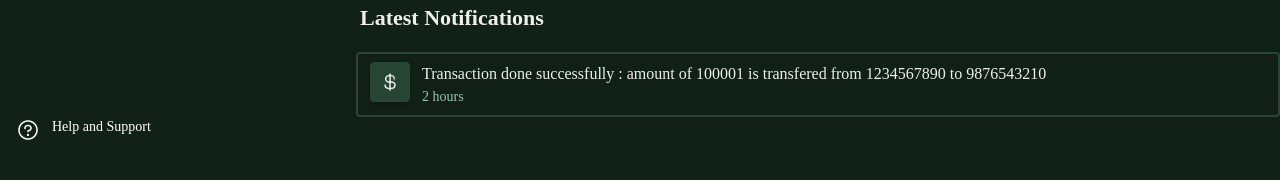
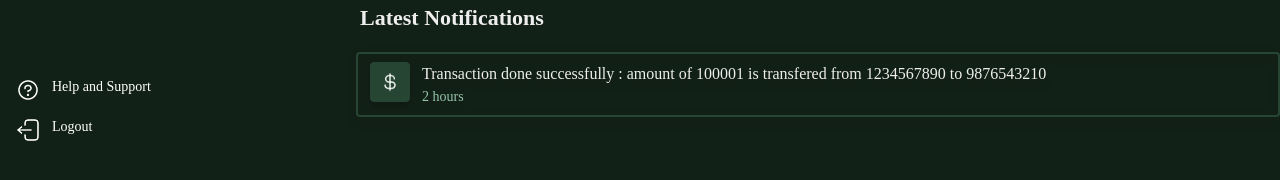
Before and after one commit to OSB-Grads/OSB-Graduate-Assignment-2-FE, a React (Vite) app: page / in a window 1280 px wide. Shown: the part 634-814 px from the top of the page. Built offline with nearby package versions, Linux system fonts and the light colour scheme; no server answers; sample sign-in values are in the browser's storage.

Commit message:
Added the logout

```diff
--- a/src/components/Leftnavbar/Leftnavbar.css
+++ b/src/components/Leftnavbar/Leftnavbar.css
@@ -303,3 +303,9 @@
 
 
 }
+.left-nav-bottom{
+    display: flex;
+    flex-direction: column;
+    align-items:flex-end;
+
+}
--- a/src/components/Leftnavbar/Leftnavbar.tsx
+++ b/src/components/Leftnavbar/Leftnavbar.tsx
@@ -1,5 +1,6 @@
 import React, { useEffect, useState } from "react";
 import helpIcon from "../../assets/help-icon.png";
+import LogoutIcon from "../../assets/Logout-icon.png"
 
 
 import "./Leftnavbar.css";
@@ -8,9 +9,15 @@
 import type { navItem } from "../../data/LeftnavData";
 import { LeftnavItems } from "../../data/LeftnavData";
 import { Link, useLocation } from "react-router-dom";
+import useAuthStore from "../../store/AuthStore/authStore";
 
 const Leftnavbar = () => {
   const location = useLocation();
+  const { logout} = useAuthStore();
+
+  const handleLogin=()=>{
+     logout()
+  }
 
   return (
       <nav className="left-nav-bar">
@@ -35,6 +42,7 @@
 
         </div>
 
+        <div className="left-nav-bottom">
         <div className="left-nav-bar-help">
           <Link to=''>
          <NavItem
@@ -43,6 +51,16 @@
             ></NavItem>
           </Link>
         </div>
+
+        <div className="left-nav-bar-help" onClick={handleLogin}>
+           <Link to=''>
+         <NavItem
+              label={"Logout"}
+              icon={LogoutIcon}
+            ></NavItem>
+          </Link>
+        </div>
+        </div>
       </nav>
   );
 };
```
Also changed, not shown: src/assets/Logout-icon.png (added).
